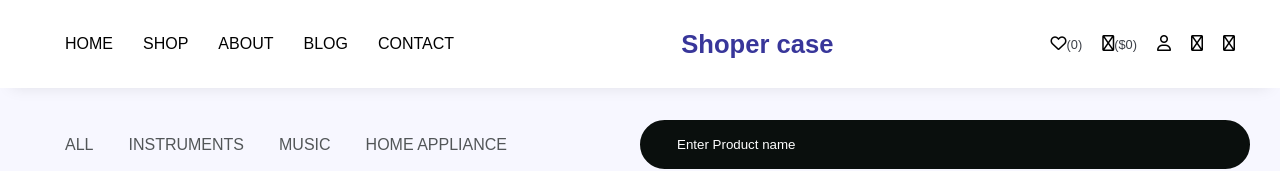
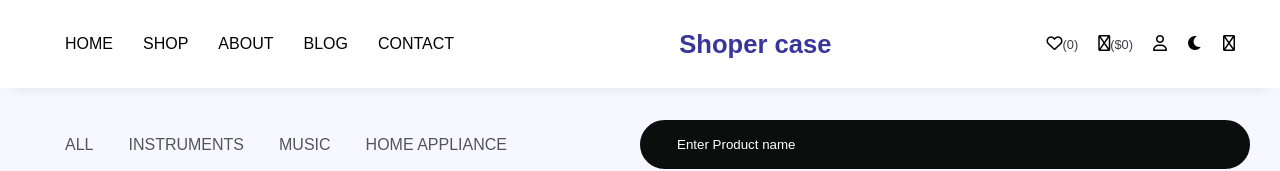
Before and after one commit to creative-tutorials/shopercase, a React (Vite) app: page / in a window 1280 px wide. Shown: the top 171 px of the page. Built offline with nearby package versions, Linux system fonts and the light colour scheme; no server answers; sample sign-in values are in the browser's storage.

Commit message:
💠 Update Icon

```diff
--- a/src/components/class/col-header/Header.tsx
+++ b/src/components/class/col-header/Header.tsx
@@ -73,7 +73,7 @@ export function Header({
             </div>
           )}
           <div id="extra-link">
-            <i className="fa-regular fa-magnifying-glass"></i>
+            <i className="fa-solid fa-moon"></i>
           </div>
           <div id="extra-link" onClick={setSidebarActive}>
             <i className="fa-regular fa-bars"></i>
```
